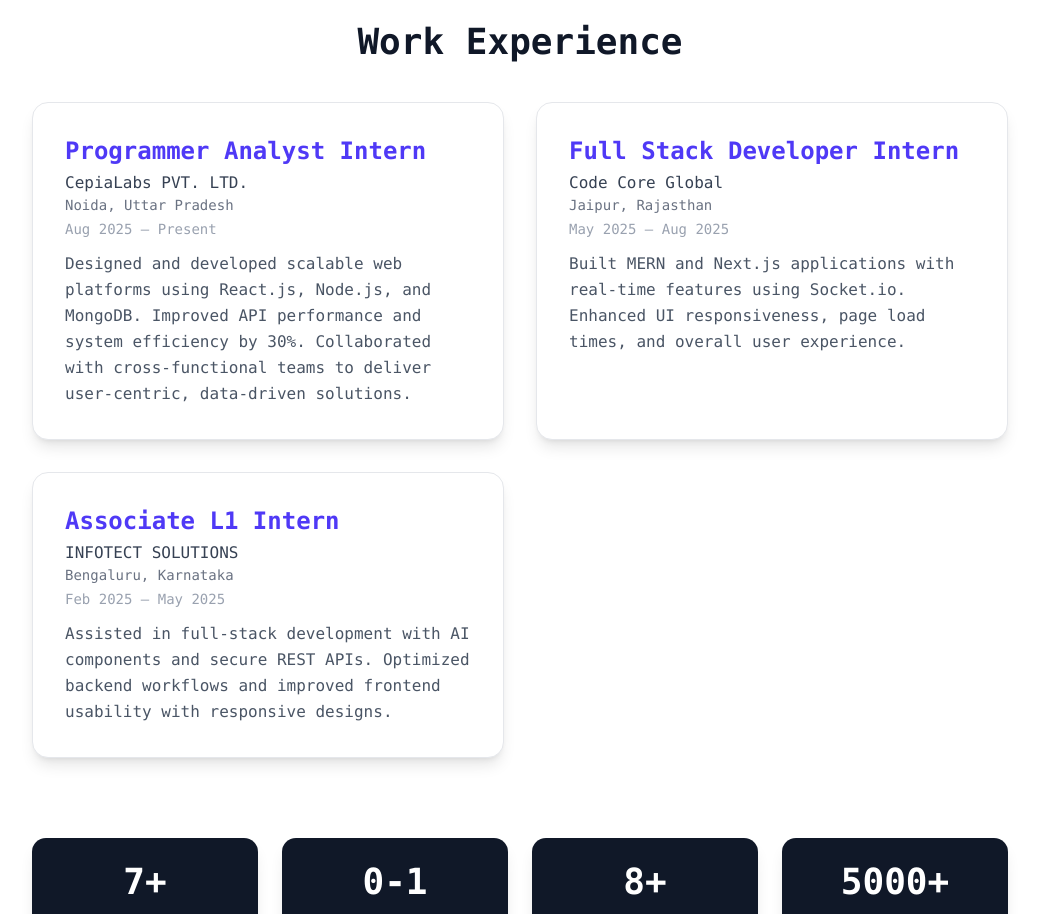
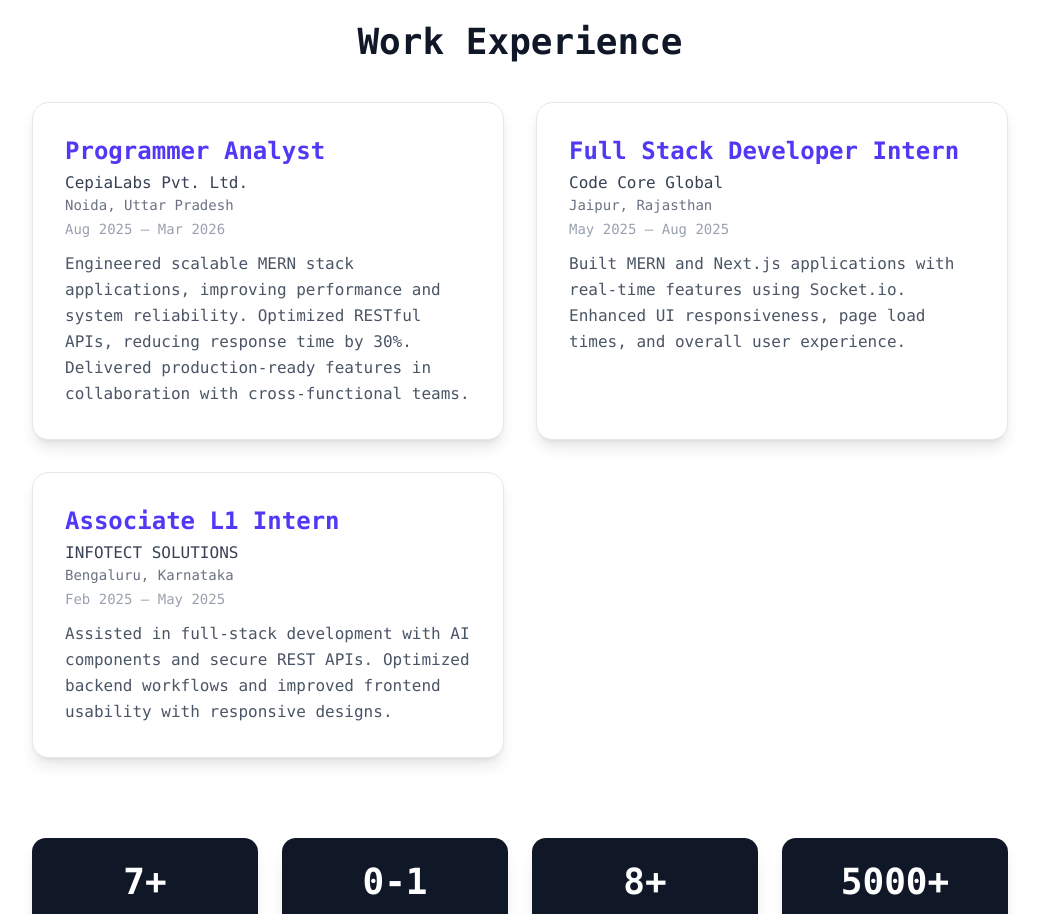
Before and after one commit to Kunalkumar31/Portfolio, a Next.js app: page /about in a window 1280 px wide. Shown: the part 1140-2054 px from the top of the page, without its empty margins (120-1159 px from the left). Built offline with nearby package versions, Linux system fonts and the light colour scheme.

Commit message:
Upadte resume and change about section

```diff
--- a/src/app/about/page.tsx
+++ b/src/app/about/page.tsx
@@ -108,11 +108,11 @@
                 <div className="grid gap-6 sm:gap-8 md:grid-cols-2">
                     {[
                         {
-                            role: "Programmer Analyst Intern",
-                            company: "CepiaLabs PVT. LTD.",
+                            role: "Programmer Analyst",
+                            company: "CepiaLabs Pvt. Ltd.",
                             location: "Noida, Uttar Pradesh",
-                            period: "Aug 2025 – Present",
-                            desc: "Designed and developed scalable web platforms using React.js, Node.js, and MongoDB. Improved API performance and system efficiency by 30%. Collaborated with cross-functional teams to deliver user-centric, data-driven solutions.",
+                            period: "Aug 2025 – Mar 2026",
+                            desc: "Engineered scalable MERN stack applications, improving performance and system reliability. Optimized RESTful APIs, reducing response time by 30%. Delivered production-ready features in collaboration with cross-functional teams.",
                         },
                         {
                             role: "Full Stack Developer Intern",
```
Also changed, not shown: 2 other files (tests, documents, lock files or other folders).
